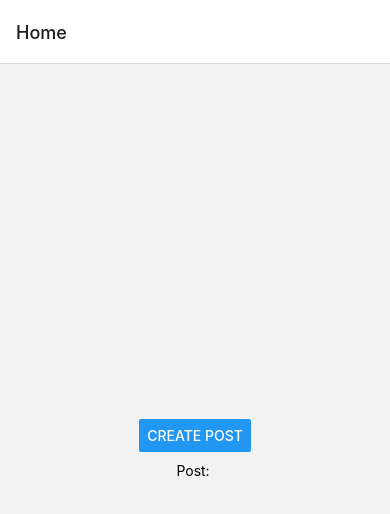
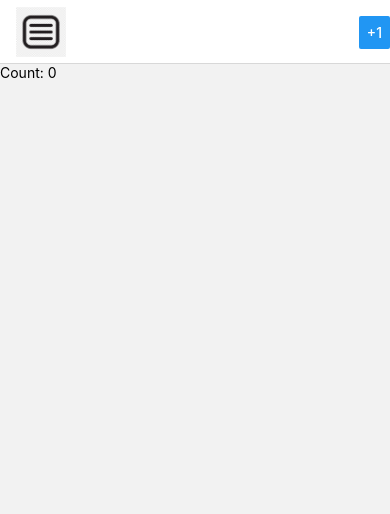
Before and after one commit to samuelhurtado20/react_native_navigation, a React Native app: screen / in a window 390 px wide. Shown: the top 514 px of the page. Built offline with nearby package versions, Linux system fonts and the light colour scheme.

Commit message:
header button, count

```diff
--- a/App.tsx
+++ b/App.tsx
@@ -1,69 +1,40 @@
 import * as React from 'react'
-import { Text, TextInput, View, Button, Image } from 'react-native'
+import { Button, Text, Image } from 'react-native'
 import { NavigationContainer } from '@react-navigation/native'
 import { createNativeStackNavigator } from '@react-navigation/native-stack'
-
-function HomeScreen({ navigation, route }) {
-  React.useEffect(() => {
-    if (route.params?.post) {
-      // Post updated, do something with `route.params.post`
-      // For example, send the post to the server
-    }
-  }, [route.params?.post])
-
-  return (
-    <View style={{ flex: 1, alignItems: 'center', justifyContent: 'center' }}>
-      <Button title="Create post" onPress={() => navigation.navigate('CreatePost')} />
-      <Text style={{ margin: 10 }}>Post: {route.params?.post}</Text>
-    </View>
-  )
-}
 
 function LogoTitle() {
   return <Image style={{ width: 50, height: 50 }} source={require('./assets/icon-menu-hamburger-png-white.png')} />
 }
 
-function CreatePostScreen({ navigation, route }) {
-  const [postText, setPostText] = React.useState('')
-  return (
-    <>
-      <TextInput
-        multiline
-        placeholder="What's on your mind?"
-        style={{ height: 25, padding: 10, backgroundColor: 'white' }}
-        value={postText}
-        onChangeText={setPostText}
-      />
-      <Button
-        title="Done"
-        onPress={() => {
-          // Pass and merge params back to home screen
-          navigation.navigate({
-            name: 'Home',
-            params: { post: postText },
-            merge: true
-          })
-        }}
-      />
-    </>
-  )
+function HomeScreen({ navigation }) {
+  const [count, setCount] = React.useState(0)
+
+  React.useLayoutEffect(() => {
+    navigation.setOptions({
+      headerRight: () => <Button onPress={() => setCount((c) => c + 1)} title="+1" />
+    })
+  }, [navigation, setCount])
+
+  return <Text>Count: {count}</Text>
 }
 
 const Stack = createNativeStackNavigator()
 
-export default function App() {
+function App() {
   return (
     <NavigationContainer>
       <Stack.Navigator>
         <Stack.Screen
           name="Home"
           component={HomeScreen}
-          options={{
-            headerRight: () => <Button onPress={() => alert('This is a button!')} title="Info" color="#fff" />
-          }}
+          options={({ navigation, route }) => ({
+            headerTitle: (props) => <LogoTitle {...props} />
+          })}
         />
-        <Stack.Screen name="CreatePost" component={CreatePostScreen} options={{ headerTitle: (props) => <LogoTitle {...props} /> }} />
       </Stack.Navigator>
     </NavigationContainer>
   )
 }
+
+export default App
```
